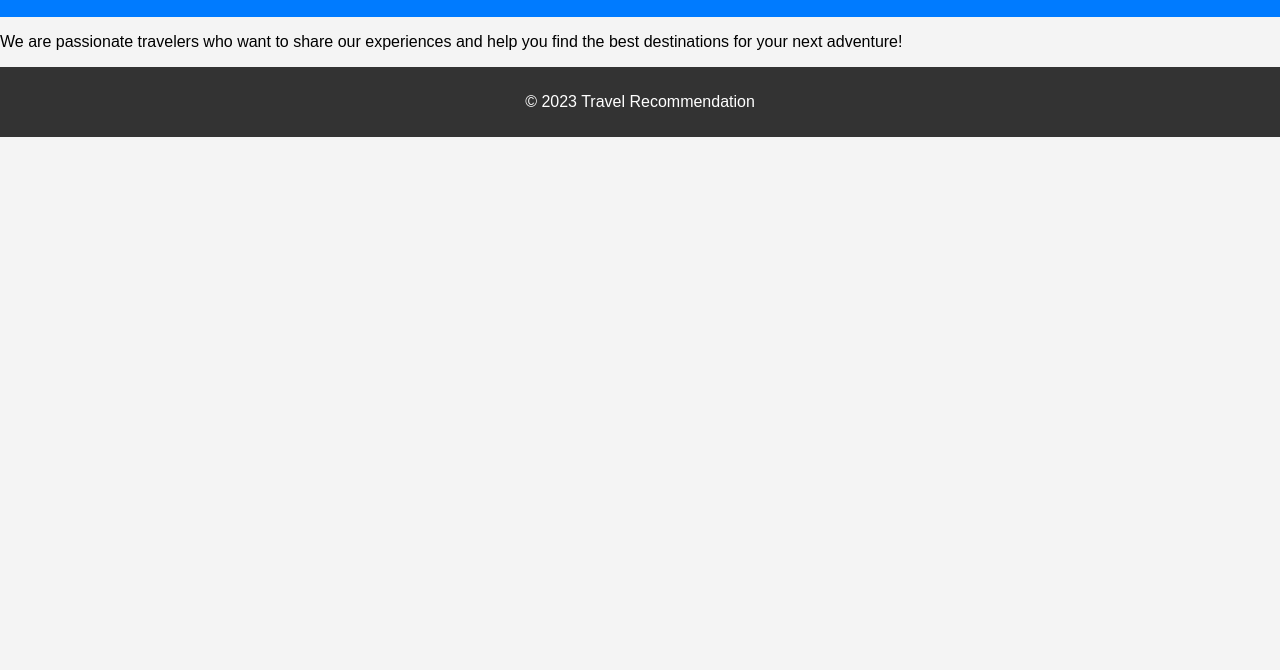
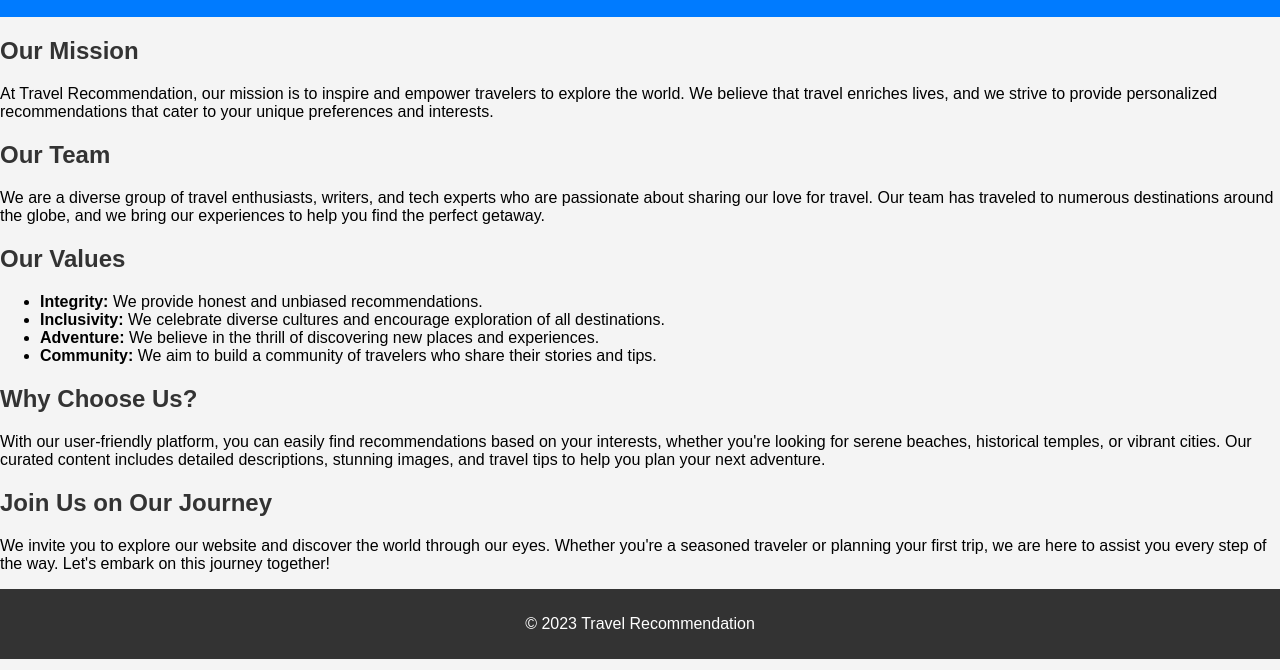
Before and after one commit to Praveenkumar663/final-project-c, a plain HTML site: page about.html in a window 1280 px wide. Shown: the part 130-800 px from the top of the page. Drawn offline with Linux system fonts and the light colour scheme.

Commit message:
Update about.html

```diff
--- a/about.html
+++ b/about.html
@@ -18,7 +18,25 @@
         <h1>About Us</h1>
     </header>
     <section>
-        <p>We are passionate travelers who want to share our experiences and help you find the best destinations for your next adventure!</p>
+        <h2>Our Mission</h2>
+        <p>At Travel Recommendation, our mission is to inspire and empower travelers to explore the world. We believe that travel enriches lives, and we strive to provide personalized recommendations that cater to your unique preferences and interests.</p>
+
+        <h2>Our Team</h2>
+        <p>We are a diverse group of travel enthusiasts, writers, and tech experts who are passionate about sharing our love for travel. Our team has traveled to numerous destinations around the globe, and we bring our experiences to help you find the perfect getaway.</p>
+
+        <h2>Our Values</h2>
+        <ul>
+            <li><strong>Integrity:</strong> We provide honest and unbiased recommendations.</li>
+            <li><strong>Inclusivity:</strong> We celebrate diverse cultures and encourage exploration of all destinations.</li>
+            <li><strong>Adventure:</strong> We believe in the thrill of discovering new places and experiences.</li>
+            <li><strong>Community:</strong> We aim to build a community of travelers who share their stories and tips.</li>
+        </ul>
+
+        <h2>Why Choose Us?</h2>
+        <p>With our user-friendly platform, you can easily find recommendations based on your interests, whether you're looking for serene beaches, historical temples, or vibrant cities. Our curated content includes detailed descriptions, stunning images, and travel tips to help you plan your next adventure.</p>
+
+        <h2>Join Us on Our Journey</h2>
+        <p>We invite you to explore our website and discover the world through our eyes. Whether you're a seasoned traveler or planning your first trip, we are here to assist you every step of the way. Let's embark on this journey together!</p>
     </section>
     <footer>
         <p>&copy; 2023 Travel Recommendation</p>
```
